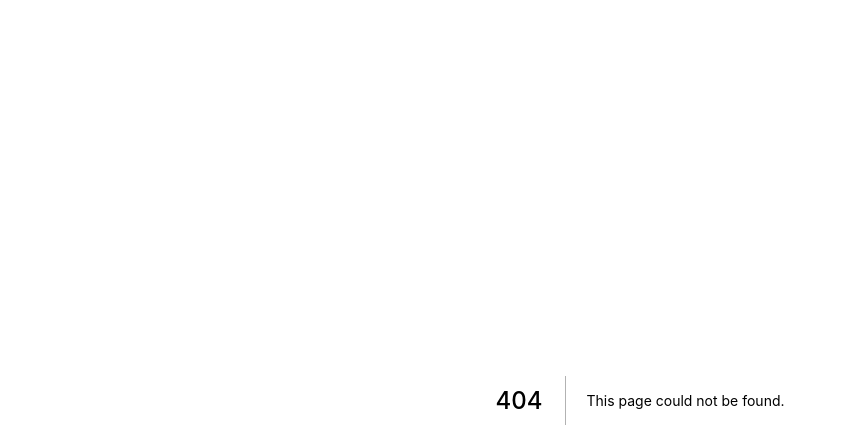
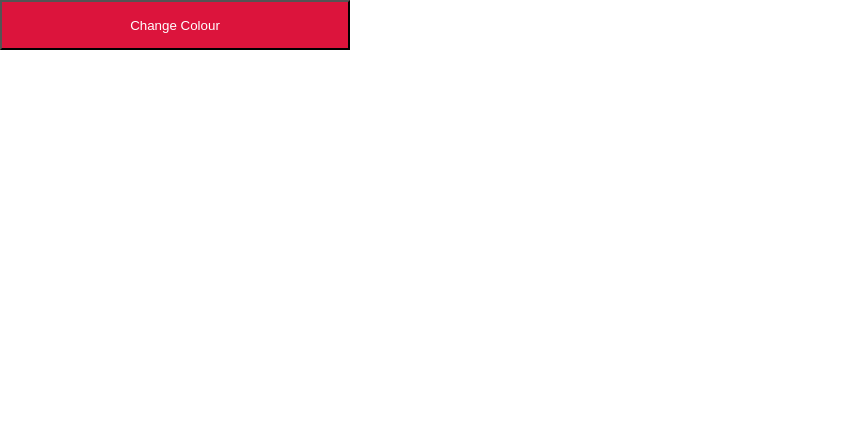
Before and after one commit to JakeWalker23/javascript-deliberate-practice, a Next.js app: page /backgroundButton in a window 1280 px wide. Before the commit this address had no page. Shown: the top 448 px of the page, without its empty margins (0-847 px from the left). Built offline with nearby package versions, Linux system fonts and the light colour scheme.

Commit message:
Built backgroundButton component that changes background on click

```diff
--- a/next.config.js
+++ b/next.config.js
@@ -1,4 +1,4 @@
 /** @type {import('next').NextConfig} */
 module.exports = {
-  reactStrictMode: true,
+  reactStrictMode: false, // This was turned to false for backgroundButton.
 }
--- a/package.json
+++ b/package.json
@@ -10,7 +10,8 @@
   "dependencies": {
     "next": "12.0.4",
     "react": "17.0.2",
-    "react-dom": "17.0.2"
+    "react-dom": "17.0.2",
+    "react-draggable": "^4.4.4"
   },
   "devDependencies": {
     "@types/node": "16.11.9",
--- /dev/null
+++ b/pages/backgroundButton.tsx
@@ -0,0 +1,31 @@
+import styles from '../styles/backgroundButton.module.css'
+import Draggable from 'react-draggable' // Thank you. Grateful.
+import React, { useState } from "react";
+
+const BackgroundButton = () => {
+
+    const [color, setColor] = useState('white');
+
+    function change(event) {
+
+        if (event.cancelable) {
+            event.preventDefault();
+        }
+
+        var letters = '0123456789ABCDEF';
+        var color = '#';
+        for (var i = 0; i < 6; i++) {
+            color += letters[Math.floor(Math.random() * 16)];
+        }
+
+        setColor(color)
+    }
+
+    return <div className={styles.background} style={{ background: color }}>
+        <Draggable>
+            <button className={styles.button} onClick={change}>Change Colour</button>
+        </Draggable>
+    </div >
+}
+
+export default BackgroundButton
--- a/pages/trainingMenu.tsx
+++ b/pages/trainingMenu.tsx
@@ -18,12 +18,12 @@ const TrainingMenu = () => {
 
             </div>
             <div className={styles.grid}>
-                <Link href="/#">
+                <Link href="/backgroundButton">
                     <div className={styles.card}
                     >
-                        <h2>Coming Soon </h2>
+                        <h2>Background Button </h2>
                         <p>
-                            Dojo under development.
+                            Enter the deliberate practice dojo for background button.
                         </p>
                     </div>
                 </Link>
--- /dev/null
+++ b/styles/backgroundButton.module.css
@@ -0,0 +1,13 @@
+.button {
+    background: crimson;
+    color: white;
+    cursor: grabbing;
+    width: 350px;
+    height: 50px;
+}
+
+.background {
+    width: 100%;
+    height: 100vh;
+    background: blue;
+}
```
Also changed, not shown: tsconfig.json (+14 -4 lines), reflection/backgroundButton.txt (added), reflection/sign-up.txt (added), 1 other file (tests, documents, lock files or other folders).
